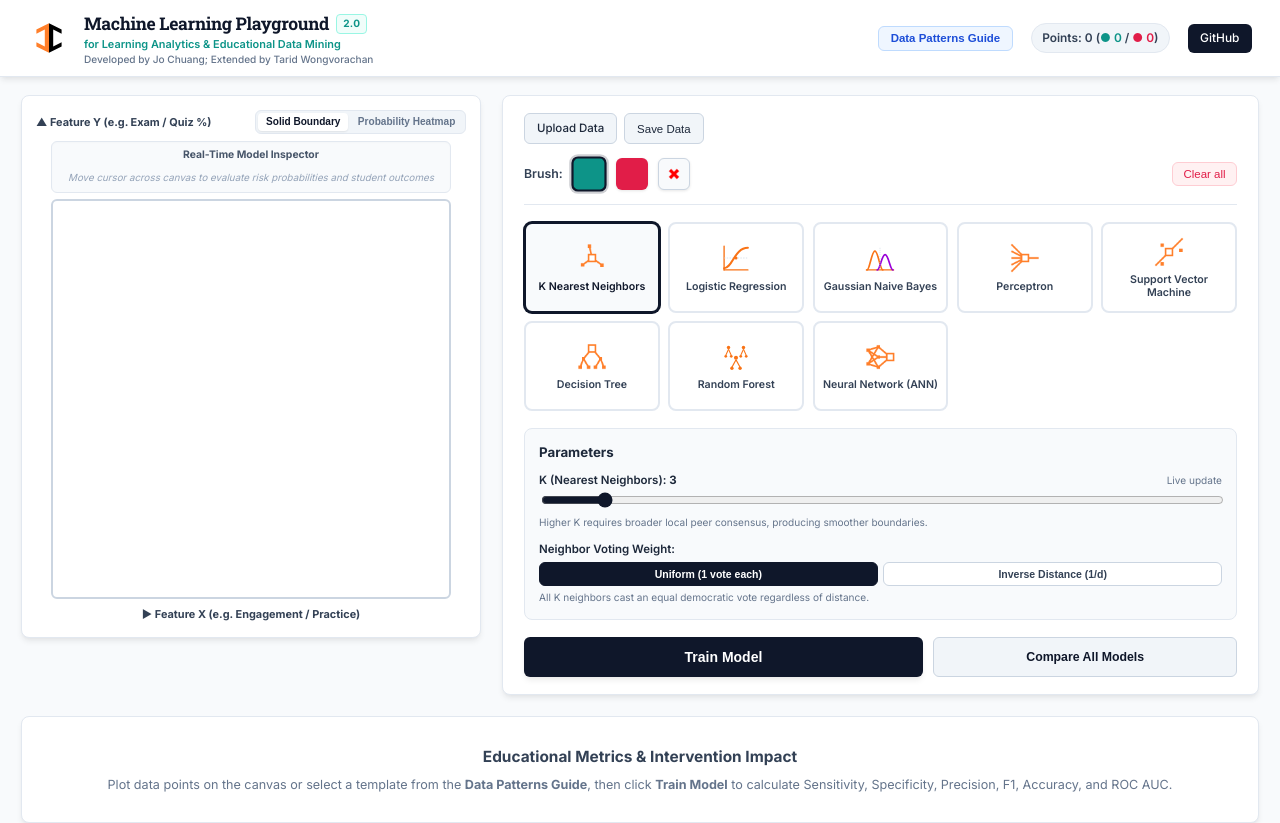
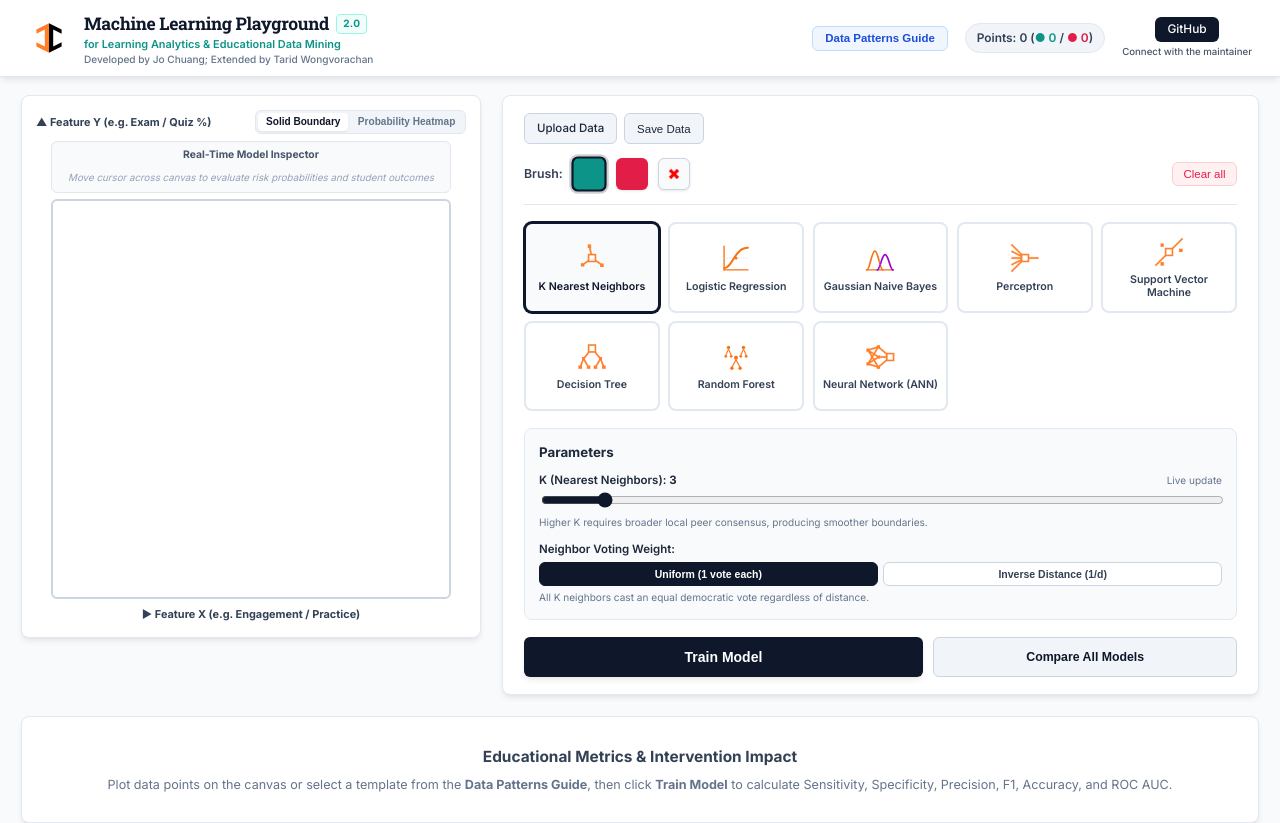
Before and after one commit to TaridWong/ml-playground-2.0, a React (Vite) app: page / in a window 1280 px wide. Shown: the top 823 px of the page. Built offline with nearby package versions, Linux system fonts and the light colour scheme.

Commit message:
feat: update GitHub repo link and add maintainer site link in header

```diff
--- a/src/App.jsx
+++ b/src/App.jsx
@@ -277,15 +277,26 @@ export default function App() {
 						<span style={{ color: "#0D9488" }}>● {pointCounts.class1}</span> /{" "}
 						<span style={{ color: "#E11D48" }}>● {pointCounts.class2}</span>)
 					</span>
+					<div className="github-maintainer-group">
 						<a
 							id="github-link"
-						href="https://github.com/TaridWong/ML-Playground"
+							href="https://github.com/TaridWong/ml-playground-2.0"
 							target="_blank"
 							rel="noreferrer"
 							title="View repository on GitHub"
 						>
 							GitHub
 						</a>
+						<a
+							className="maintainer-link"
+							href="https://sites.google.com/view/tarid2/"
+							target="_blank"
+							rel="noreferrer"
+							title="Connect with the maintainer"
+						>
+							Connect with the maintainer
+						</a>
+					</div>
 				</div>
 			</header>
 
--- a/src/main.less
+++ b/src/main.less
@@ -118,18 +118,43 @@ body, html {
 			border: 1px solid var(--border-color);
 		}
 
+		.github-maintainer-group {
+			display: flex;
+			flex-direction: column;
+			align-items: center;
+			gap: 0.2rem;
+
 			#github-link {
 				text-decoration: none;
 				color: #ffffff;
 				background-color: #0f172a;
-			padding: 0.4rem 0.9rem;
+				padding: 0.38rem 0.9rem;
 				border-radius: 6px;
 				font-weight: 500;
 				font-size: 0.85rem;
 				transition: background-color 0.15s ease;
+				display: inline-flex;
+				align-items: center;
+				justify-content: center;
+				line-height: 1.2;
 
 				&:hover {
 					background-color: #334155;
+				}
+			}
+
+			.maintainer-link {
+				font-size: 0.69rem;
+				font-weight: 500;
+				color: #475569;
+				text-decoration: none;
+				white-space: nowrap;
+				transition: color 0.15s ease, text-decoration 0.15s ease;
+
+				&:hover {
+					color: #0d9488;
+					text-decoration: underline;
+				}
 			}
 		}
 	}
```
Lines whose indentation alone changed are shown as unchanged.
